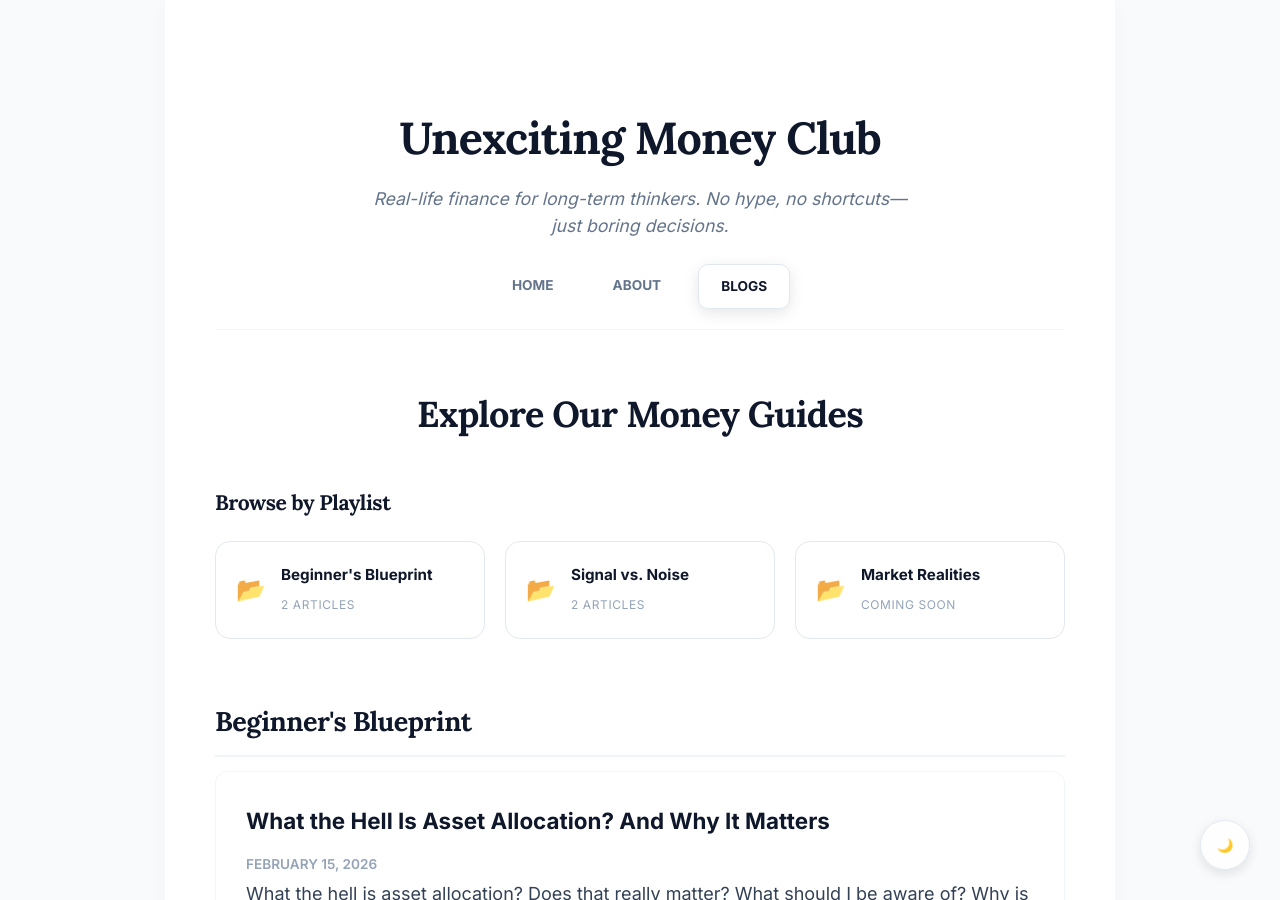
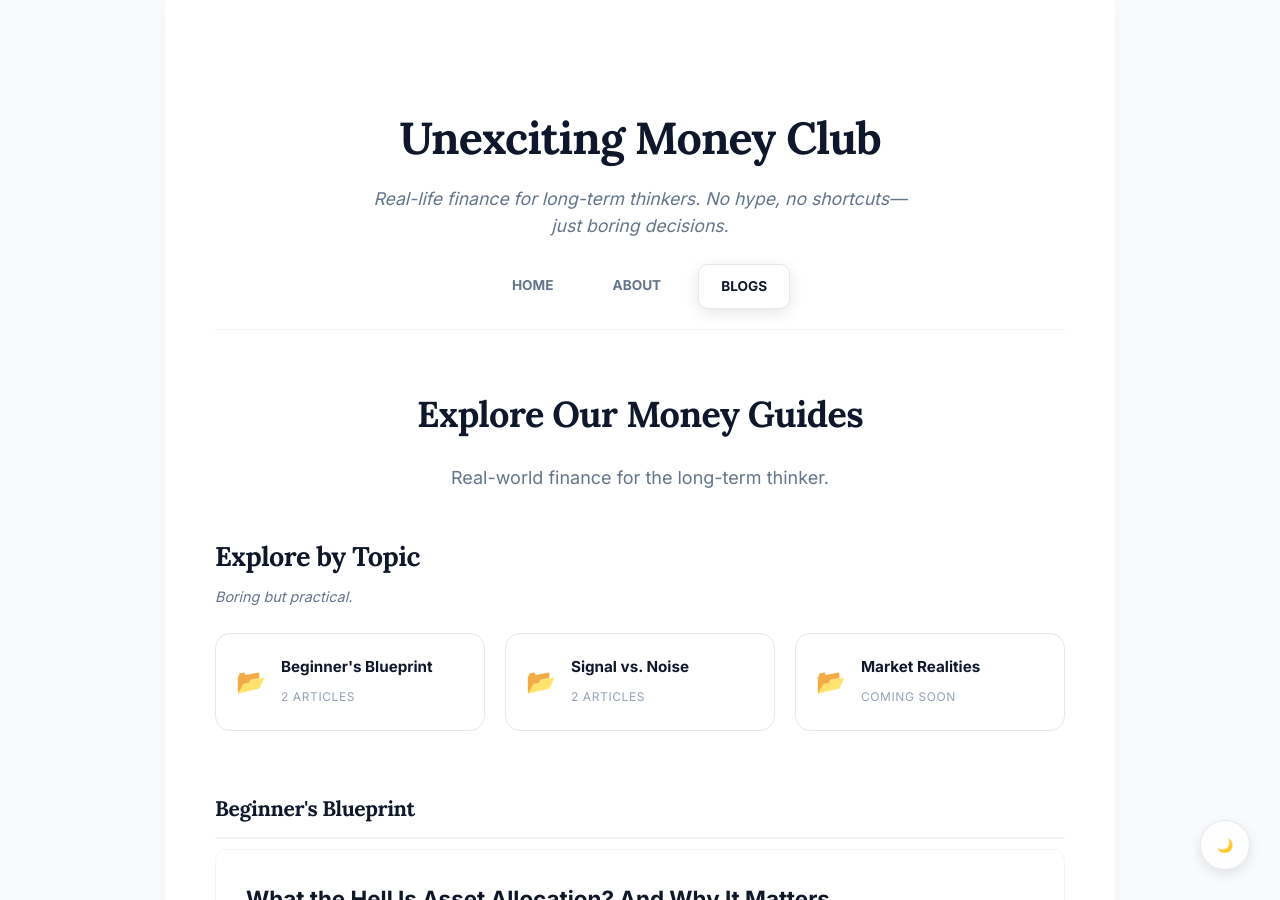
Before and after one commit to HarieshMK/HarieshMK.github.io, a Jekyll site: the page built from blogs.html, in a window 1280 px wide and 900 px high. Built offline with Jekyll 4.4.1, drawn with Linux system fonts in a browser that asks for light colours.

Commit message:
Update blogs.html

```diff
--- a/blogs.html
+++ b/blogs.html
@@ -4,10 +4,13 @@ title: Blogs
 description: "Explore practical guides on asset allocation, market risks, and disciplined investing. Real-world money strategies for the unexcitingly wealthy."
 ---
 
-<h1 style="text-align: center; margin-bottom: 40px;">Explore Our Money Guides</h1>
+<h1 style="text-align: center; margin-bottom: 10px;">Explore Our Money Guides</h1>
+<p style="text-align: center; color: #64748b; margin-bottom: 40px;">Real-world finance for the long-term thinker.</p>
 
 <section class="category-section">
-  <h3>Browse by Playlist</h3>
+  <h2 style="margin-bottom: 5px;">Explore by Topic</h2>
+  <p style="margin-top: 0; color: #64748b; font-style: italic; font-size: 0.9rem;">Boring but practical.</p>
+
   <div class="folder-grid">
 
     <a href="#beginners" class="folder-card">
@@ -39,7 +42,7 @@ description: "Explore practical guides on asset allocation, market risks, and di
 
 <div class="blogs-list">
 
-  <h2 id="beginners" style="margin-top: 60px; border-bottom: 2px solid #f1f5f9; padding-bottom: 10px;">Beginner's Blueprint</h2>
+  <h3 id="beginners" style="margin-top: 60px; border-bottom: 2px solid #f1f5f9; padding-bottom: 10px; color: #0f172a;">Beginner's Blueprint</h3>
   {% for post in site.posts %}
     {% if post.title contains "Invest" or post.title contains "Allocation" %}
       <a href="{{ post.url | relative_url }}" class="post-card-link">
@@ -52,7 +55,7 @@ description: "Explore practical guides on asset allocation, market risks, and di
     {% endif %}
   {% endfor %}
 
-  <h2 id="noise" style="margin-top: 60px; border-bottom: 2px solid #f1f5f9; padding-bottom: 10px;">Signal vs. Noise</h2>
+  <h3 id="noise" style="margin-top: 60px; border-bottom: 2px solid #f1f5f9; padding-bottom: 10px; color: #0f172a;">Signal vs. Noise</h3>
   {% for post in site.posts %}
     {% if post.title contains "noise" or post.title contains "Silver" %}
       <a href="{{ post.url | relative_url }}" class="post-card-link">
```
